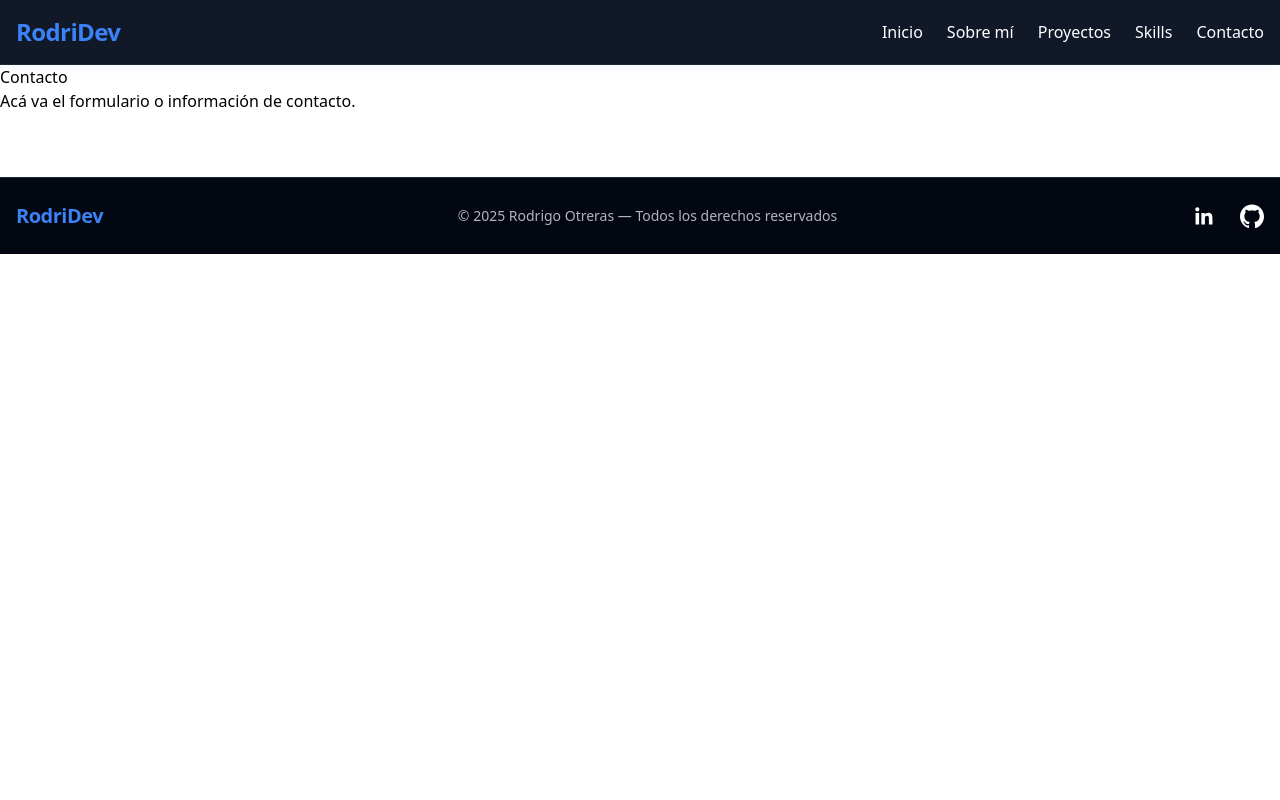
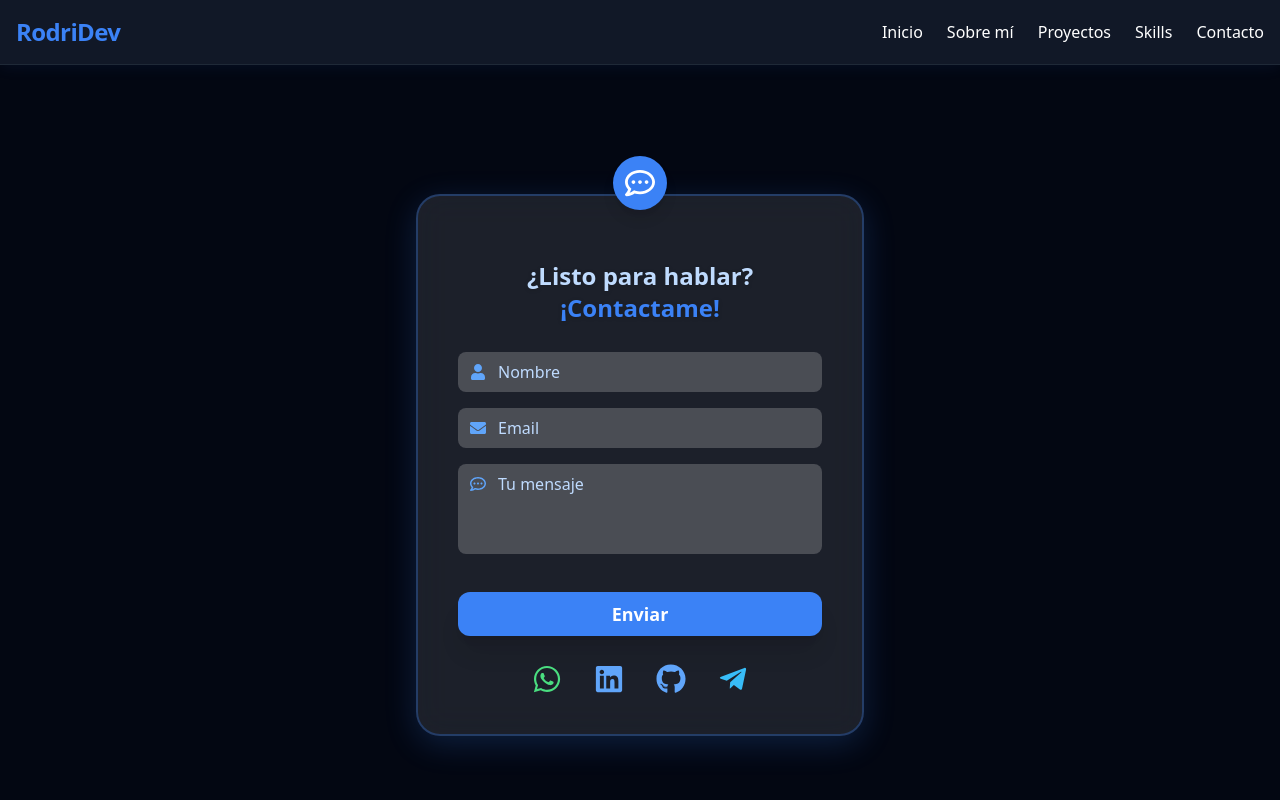
Before and after one commit to XxTreendxX/PortfolioRodriDev, a React (Vite) app: page /contact in a window 1280 px wide. Shown: the top 800 px of the page. Built offline with nearby package versions, Linux system fonts and the light colour scheme.

Commit message:
Contacto

```diff
--- a/src/pages/Contact.jsx
+++ b/src/pages/Contact.jsx
@@ -1,9 +1,142 @@
-function Contact() {
+import { useState } from "react";
+import { motion } from "framer-motion";
+import {
+  FaLinkedin,
+  FaGithub,
+  FaUser,
+  FaEnvelope,
+  FaRegCommentDots,
+  FaWhatsapp,
+  FaTelegramPlane,
+} from "react-icons/fa";
+
+function Contacto() {
+  const [form, setForm] = useState({ nombre: "", email: "", mensaje: "" });
+  const [enviado, setEnviado] = useState(false);
+
+  const handleChange = (e) =>
+    setForm({ ...form, [e.target.name]: e.target.value });
+  const handleSubmit = (e) => {
+    e.preventDefault();
+    setEnviado(true);
+    setTimeout(() => setEnviado(false), 2500);
+  };
+
   return (
-    <section>
-      <h2>Contacto</h2>
-      <p>Acá va el formulario o información de contacto.</p>
+    <section className="py-24 min-h-screen bg-gray-950 via-gray-900 flex flex-col items-center justify-center">
+      <motion.div
+        initial={{ opacity: 0, y: 60 }}
+        whileInView={{ opacity: 1, y: 0 }}
+        transition={{ duration: 0.9, delay: 0.2 }}
+        className="relative bg-white/10 backdrop-blur-lg rounded-3xl border-2 border-blue-600/40 p-10 max-w-md w-full shadow-[0_8px_32px_0_#3b82f644] flex flex-col items-center"
+        style={{
+          boxShadow: "0 8px 32px 0 #3b82f633",
+          border: "2px solid rgba(59, 130, 246, 0.3)",
+        }}
+      >
+        <div className="absolute -top-10 left-1/2 -translate-x-1/2 bg-blue-500 rounded-full p-3 shadow-lg">
+          <FaRegCommentDots className="text-white text-3xl" />
+        </div>
+        <h2 className="text-2xl font-bold text-blue-200 mb-7 mt-6 text-center drop-shadow">
+          ¿Listo para hablar?
+          <br />
+          <span className="text-blue-500">¡Contactame!</span>
+        </h2>
+        <form onSubmit={handleSubmit} className="flex flex-col gap-4 w-full">
+          <div className="relative">
+            <FaUser className="absolute left-3 top-1/2 -translate-y-1/2 text-blue-400" />
+            <input
+              className="bg-white/20 pl-10 pr-4 py-2 rounded-lg text-white focus:outline-none focus:ring-2 focus:ring-blue-500 w-full placeholder:text-blue-200 transition"
+              type="text"
+              name="nombre"
+              placeholder="Nombre"
+              value={form.nombre}
+              onChange={handleChange}
+              required
+              autoComplete="off"
+            />
+          </div>
+          <div className="relative">
+            <FaEnvelope className="absolute left-3 top-1/2 -translate-y-1/2 text-blue-400" />
+            <input
+              className="bg-white/20 pl-10 pr-4 py-2 rounded-lg text-white focus:outline-none focus:ring-2 focus:ring-blue-500 w-full placeholder:text-blue-200 transition"
+              type="email"
+              name="email"
+              placeholder="Email"
+              value={form.email}
+              onChange={handleChange}
+              required
+              autoComplete="off"
+            />
+          </div>
+          <div className="relative">
+            <textarea
+              className="bg-white/20 pl-10 pr-4 py-2 rounded-lg text-white focus:outline-none focus:ring-2 focus:ring-blue-500 w-full placeholder:text-blue-200 resize-none min-h-[90px] transition"
+              name="mensaje"
+              placeholder="Tu mensaje"
+              value={form.mensaje}
+              onChange={handleChange}
+              required
+            />
+            <FaRegCommentDots className="absolute left-3 top-3 text-blue-400" />
+          </div>
+          <motion.button
+            type="submit"
+            whileTap={{ scale: 0.96 }}
+            whileHover={{
+              scale: 1.04,
+              boxShadow: "0 0 16px 4px #3b82f6aa",
+              backgroundColor: "#3b82f6",
+              color: "#fff",
+            }}
+            className="mt-4 bg-blue-500 hover:bg-blue-600 transition font-bold py-2 rounded-xl shadow-xl text-lg text-white active:scale-95"
+          >
+            {enviado ? "¡Enviado!" : "Enviar"}
+          </motion.button>
+        </form>
+        {/* REDES */}
+        <div className="flex items-center justify-center gap-8 mt-7">
+          <a
+            href="https://wa.me/+5491121546008"
+            target="_blank"
+            rel="noopener noreferrer"
+            className="text-green-400 hover:text-green-500 text-3xl transition"
+            aria-label="WhatsApp"
+          >
+            <FaWhatsapp />
+          </a>
+          <a
+            href="https://www.linkedin.com/in/rodrigo-nahuel-otreras-703a741a1/"
+            target="_blank"
+            rel="noopener noreferrer"
+            className="text-blue-400 hover:text-blue-500 text-3xl transition"
+            aria-label="LinkedIn"
+          >
+            <FaLinkedin />
+          </a>
+          <a
+            href="https://github.com/XxTreendxX"
+            target="_blank"
+            rel="noopener noreferrer"
+            className="text-blue-400 hover:text-blue-500 text-3xl transition"
+            aria-label="GitHub"
+          >
+            <FaGithub />
+          </a>
+          {/* Telegram: completá tu link cuando lo tengas */}
+          <a
+            href="" // <-- completá tu link aquí
+            target="_blank"
+            rel="noopener noreferrer"
+            className="text-sky-400 hover:text-sky-500 text-3xl transition"
+            aria-label="Telegram"
+          >
+            <FaTelegramPlane />
+          </a>
+        </div>
+      </motion.div>
     </section>
   );
 }
-export default Contact;
+
+export default Contacto;
--- a/src/pages/Home.jsx
+++ b/src/pages/Home.jsx
@@ -10,8 +10,32 @@ function Home() {
           transition={{ duration: 0.8, delay: 0.2 }}
           className="text-5xl sm:text-6xl font-extrabold mb-4 tracking-tight"
         >
-          Hola, soy{" "}
-          <span className="text-blue-500 drop-shadow-md">Rodrigo Otreras</span>
+          <div className="flex flex-col items-center text-center gap-6 z-10">
+            {/* FOTO (subí tu imagen y cambiá el src) */}
+            <motion.div
+              initial={{ opacity: 0, scale: 0.85 }}
+              animate={{ opacity: 1, scale: 1 }}
+              transition={{ duration: 0.8, delay: 0.1 }}
+              className="mb-2"
+            >
+              <img
+                src="/ruta/a/tu-foto.jpg"
+                alt=""
+                className="w-32 h-32 rounded-full object-cover border-4 border-blue-500 shadow-xl
+              hover:scale-105 transition duration-300
+              hover:shadow-[0_0_32px_0_#3b82f6cc]"
+                style={{
+                  boxShadow: "0 0 32px 0 #3b82f680",
+                }}
+              />
+            </motion.div>
+          </div>
+          <h1 className="pt-10">
+            Hola, soy{" "}
+            <span className="text-blue-500 drop-shadow-md">
+              Rodrigo Otreras
+            </span>
+          </h1>
         </motion.h1>
         <motion.p
           initial={{ opacity: 0, y: 30 }}
--- a/src/pages/Skills.jsx
+++ b/src/pages/Skills.jsx
@@ -1,6 +1,6 @@
 import { motion } from "framer-motion";
 
-// SkillCard, igual que antes
+// Componente SkillCard glassmorphism
 function SkillCard({
   icon,
   name,
@@ -19,10 +19,15 @@ function SkillCard({
   return (
     <div
       className={`
-        bg-gray-800 rounded-2xl shadow-lg flex flex-col items-center p-6
+        bg-white/10 backdrop-blur-lg border border-white/15
+        rounded-2xl shadow-lg flex flex-col items-center p-6
         transition hover:scale-105
         ${shadow} group
       `}
+      style={{
+        boxShadow: "0 4px 32px 0 #3b82f620",
+        border: "1.5px solid rgba(255,255,255,0.10)",
+      }}
     >
       {/* Gráfico circular con icono */}
       <div className="relative mb-3">
@@ -57,7 +62,7 @@ function SkillCard({
       </div>
       {/* Info */}
       <h3 className="text-lg font-bold text-white mt-2 mb-1">{name}</h3>
-      <p className="text-sm text-gray-300 text-center mb-3">{desc}</p>
+      <p className="text-sm text-gray-200 text-center mb-3">{desc}</p>
       <span
         className={`
           inline-block px-3 py-1 text-xs font-bold rounded-full shadow
@@ -70,6 +75,7 @@ function SkillCard({
   );
 }
 
+// Componente principal de Skills
 function Skills() {
   return (
     <section className="py-16 bg-gray-900 min-h-screen">
@@ -130,6 +136,7 @@ function Skills() {
             />
           </motion.div>
 
+          {/* JavaScript */}
           <motion.div
             initial={{ opacity: 0, y: 30 }}
             whileInView={{ opacity: 1, y: 0 }}
@@ -164,6 +171,7 @@ function Skills() {
             />
           </motion.div>
 
+          {/* React */}
           <motion.div
             initial={{ opacity: 0, y: 30 }}
             whileInView={{ opacity: 1, y: 0 }}
@@ -219,6 +227,7 @@ function Skills() {
             />
           </motion.div>
 
+          {/* Tailwind CSS */}
           <motion.div
             initial={{ opacity: 0, y: 30 }}
             whileInView={{ opacity: 1, y: 0 }}
@@ -251,6 +260,8 @@ function Skills() {
               badgeText="text-[#0EA5E9]"
             />
           </motion.div>
+
+          {/* Git & GitHub */}
           <motion.div
             initial={{ opacity: 0, y: 30 }}
             whileInView={{ opacity: 1, y: 0 }}
@@ -278,6 +289,7 @@ function Skills() {
             />
           </motion.div>
 
+          {/* React Router */}
           <motion.div
             initial={{ opacity: 0, y: 30 }}
             whileInView={{ opacity: 1, y: 0 }}
```
Also changed, not shown: src/pages/About.jsx (+31 -30 lines).
